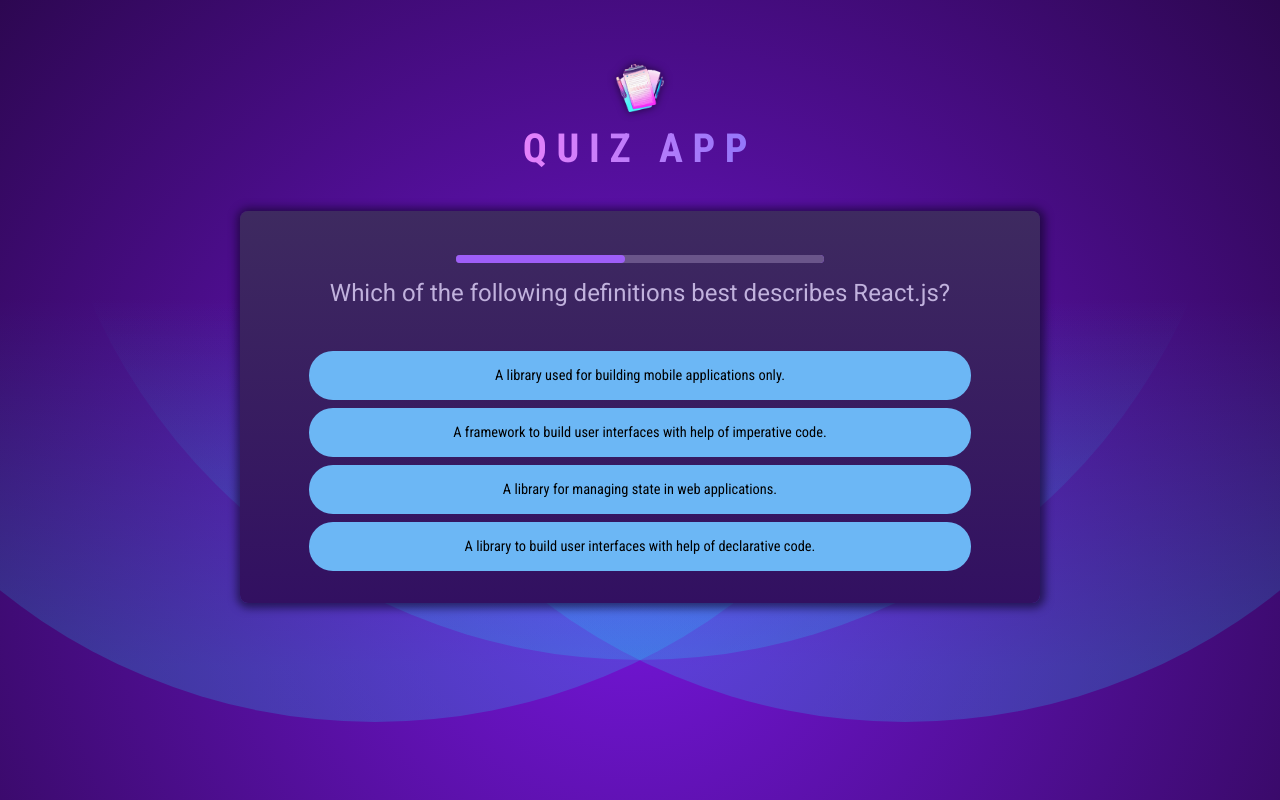
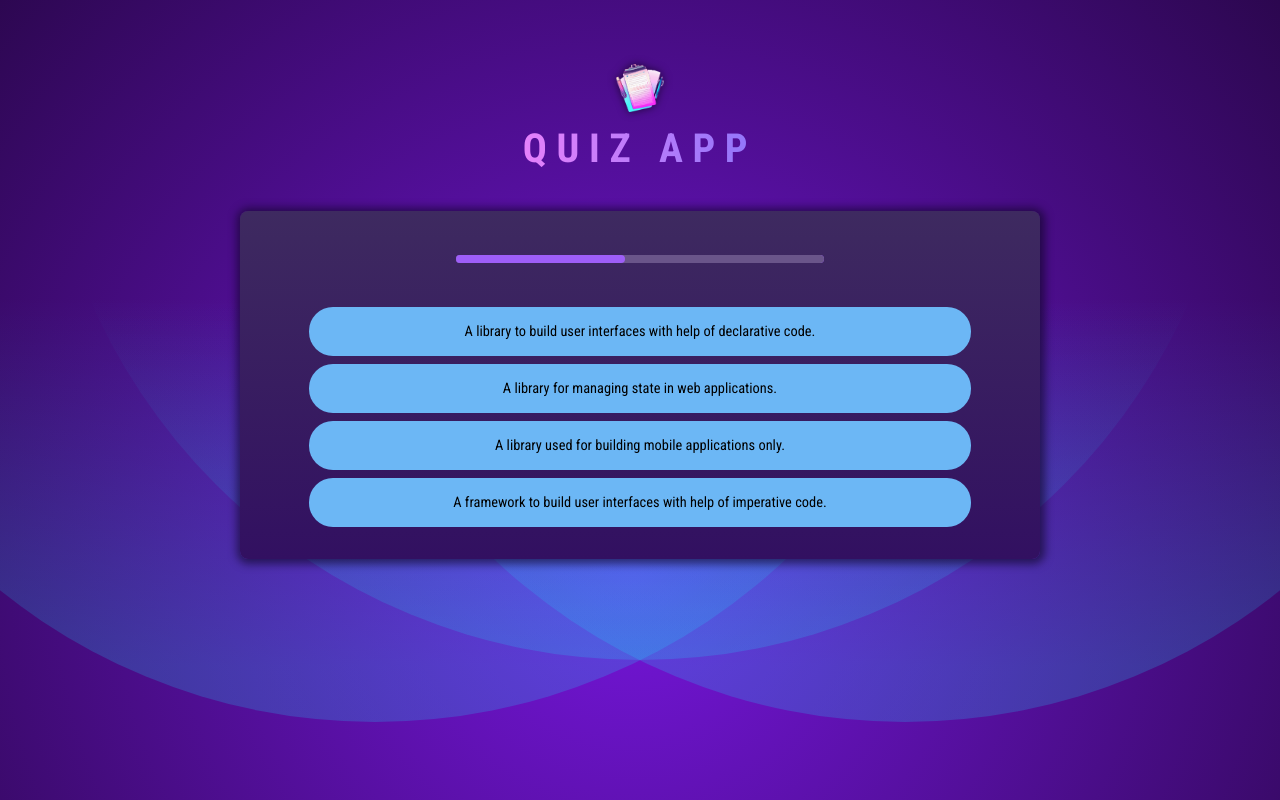
Before and after one commit to MohammedNasr51/Quiz-App, a React (Vite) app: page / in a window 1280 px wide. Built offline with nearby package versions, Linux system fonts and the light colour scheme.

Commit message:
solving the bug by seperating to components and and the ref and the key prop to recreate the specific component

```diff
--- /dev/null
+++ b/src/components/Answers.jsx
@@ -0,0 +1,43 @@
+import { useRef } from "react";
+
+export default function Answers({
+  answers,
+  onSelectAnswer,
+  answerState,
+  selectedAnswer,
+}) {
+  const shuffledQuestions = useRef();
+  if (!shuffledQuestions.current) {
+    shuffledQuestions.current = [...answers];
+    shuffledQuestions.current.sort(() => Math.random() - 0.5);
+  }
+  return (
+    <ul id="answers">
+      {shuffledQuestions.current.map((answer) => {
+        const isSelected = selectedAnswer === answer;
+        let answerClass = "";
+        if (answerState === "answered" && isSelected) {
+          answerClass = "selected";
+        }
+
+        if (
+          (answerState === "correct" || answerState === "wrong") &&
+          isSelected
+        ) {
+          answerClass = answerState;
+        }
+
+        return (
+          <li key={answer} className="answer">
+            <button
+              onClick={() => onSelectAnswer(answer)}
+              className={answerClass}
+            >
+              {answer}
+            </button>
+          </li>
+        );
+      })}
+    </ul>
+  );
+}
--- /dev/null
+++ b/src/components/Question.jsx
@@ -0,0 +1,24 @@
+import QuestionTimer from "./QuestionTimer";
+import Answers from "./Answers";
+export default function Question({
+  Question,
+  answers,
+  onSelectAnswer,
+  selectedAnswer,
+  answerState,
+  onSkipAnswer,
+  timeOut,
+}) {
+  return (
+    <div id="question">
+      <QuestionTimer timeOut={timeOut} onTimeOut={onSkipAnswer} />
+      <h2>{Question}</h2>
+      <Answers
+        answerState={answerState}
+        answers={answers}
+        onSelectAnswer={onSelectAnswer}
+        selectedAnswer={selectedAnswer}
+      />
+    </div>
+  );
+}
--- a/src/components/Quiz.jsx
+++ b/src/components/Quiz.jsx
@@ -1,8 +1,7 @@
 import { useState, useCallback } from "react";
 import QUESTIONS from "../utils/questions.js";
 import quizCompletedImg from "../assets/quiz-complete.png";
-import QuestionTimer from "./QuestionTimer.jsx";
-import { use } from "react";
+import Question from "./Question.jsx";
 const QUESTION_TIME_LIMIT = 10000;
 
 export default function Quiz() {
@@ -43,43 +42,18 @@
     );
   }
 
-  const shuffledQuestions = [...QUESTIONS[currentQuestion].answers];
-  shuffledQuestions.sort(() => Math.random() - 0.5);
-
   return (
     <div id="quiz">
-      <div id="question">
-        <QuestionTimer
-          key={currentQuestion} // Add key prop to QuestionTimer to recreate it every time the currentQuestion changes
-          timeOut={QUESTION_TIME_LIMIT}
-          onTimeOut={handleSkipAnswer}
-        />
-        <h2>{QUESTIONS[currentQuestion].text}</h2>
-        <ul id="answers">
-          {shuffledQuestions.map((answer) => {
-            const isSelected = userAnswers[userAnswers.length - 1] === answer;
-            let answerClass = "";
-            if (answerState === "answered" && isSelected) {
-              answerClass = "selected";
-            }
-
-            if (answerState === ("correct" || "wrong") && isSelected) {
-              answerClass = answerState;
-            }
-
-            return (
-              <li key={answer} className="answer">
-                <button
-                  onClick={() => handleSelectAnswer(answer)}
-                  className={answerClass}
-                >
-                  {answer}
-                </button>
-              </li>
-            );
-          })}
-        </ul>
-      </div>
+      <Question
+        key={currentQuestion}
+        question={QUESTIONS[currentQuestion].text}
+        answers={QUESTIONS[currentQuestion].answers}
+        onSelectAnswer={handleSelectAnswer}
+        selectedAnswer={userAnswers[userAnswers.length - 1]}
+        answerState={answerState}
+        onSkipAnswer={handleSkipAnswer}
+        timeOut={QUESTION_TIME_LIMIT}
+      />
     </div>
   );
 }
```
